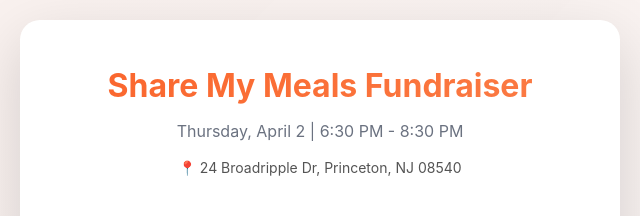
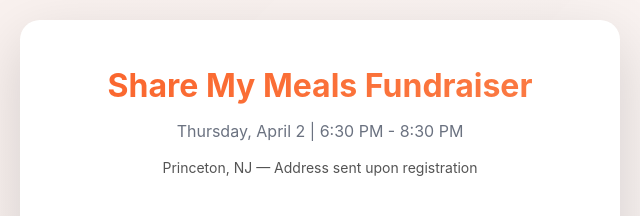
Before and after one commit to berteloot/SMM, a website: page index.html in a window 1280 px wide. Shown: the top 216 px of the page, 320-960 px from the left. Drawn offline with Linux system fonts and the light colour scheme.

Commit message:
Remove address from landing page, only share in confirmation email
Co-Authored-By: Claude Haiku 4.5 <noreply@anthropic.com>

```diff
--- a/index.html
+++ b/index.html
@@ -14,7 +14,7 @@
             <div class="card-header">
                 <h1>Share My Meals Fundraiser</h1>
                 <p>Thursday, April 2 | 6:30 PM - 8:30 PM</p>
-                <p style="font-size: 14px; color: #545454; margin-top: 12px;">📍 24 Broadripple Dr, Princeton, NJ 08540</p>
+                <p style="font-size: 14px; color: #545454; margin-top: 12px;">Princeton, NJ — Address sent upon registration</p>
             </div>
 
             <div class="mission-section">
```
